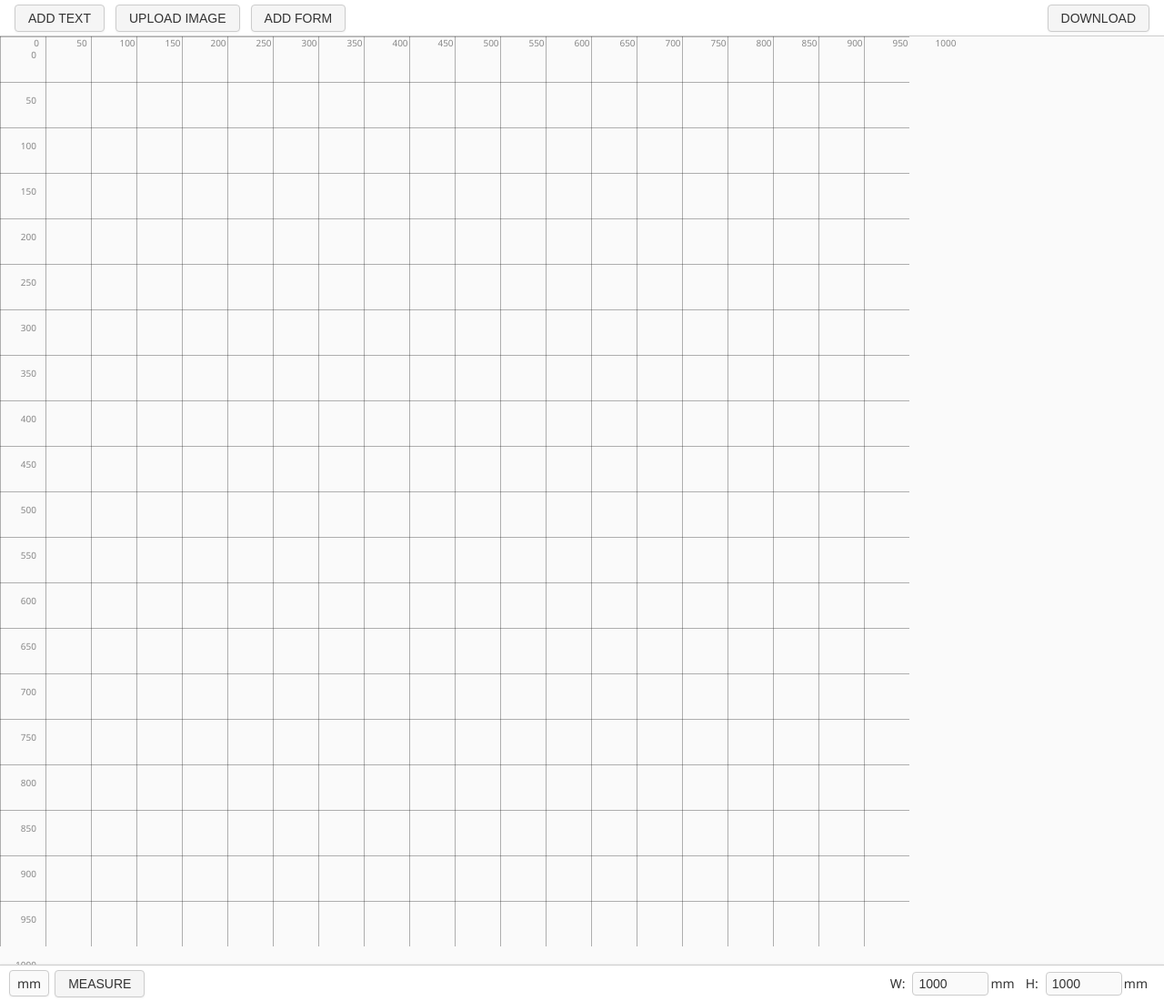
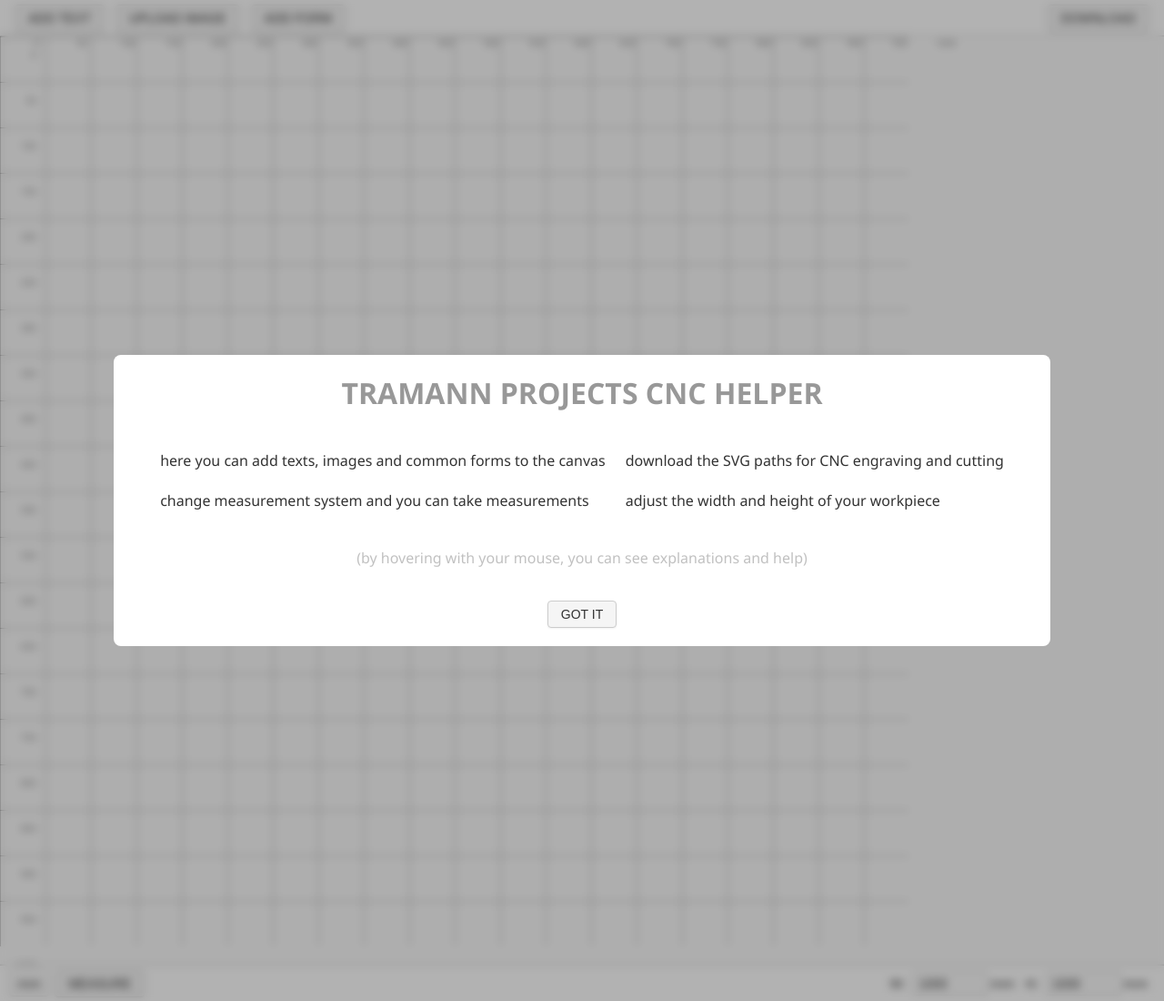
Before and after one commit to StultusEstQuiHocLegit/CNCHELPER, a PHP site: page / in a window 1280 px wide. Shown: the whole page at 91% size. Run offline with PHP 8.4, Linux system fonts and the light colour scheme.

Commit message:
Add onboarding info overlay

```diff
--- a/index.html
+++ b/index.html
@@ -7,6 +7,24 @@
   <link rel="stylesheet" href="style.css">
 </head>
 <body>
+  <!-- Info overlay shown on first load -->
+  <div id="infoOverlay">
+    <div id="infoBox">
+      <h1>TRAMANN PROJECTS CNC HELPER</h1>
+      <table>
+        <tr>
+          <td>here you can add texts, images and common forms to the canvas</td>
+          <td>download the SVG paths for CNC engraving and cutting</td>
+        </tr>
+        <tr>
+          <td>change measurement system and you can take measurements</td>
+          <td>adjust the width and height of your workpiece</td>
+        </tr>
+      </table>
+      <p class="hover-hint">(by hovering with your mouse, you can see explanations and help)</p>
+      <button id="gotItBtn">GOT IT</button>
+    </div>
+  </div>
   <!-- Top toolbar -->
   <div id="topBar">
     <div class="toolbar-left">
--- a/script.js
+++ b/script.js
@@ -2168,3 +2168,14 @@
   // Initialize after DOM is ready
   document.addEventListener('DOMContentLoaded', init);
 })();
+
+// Show info overlay on load and hide it when acknowledged
+document.addEventListener('DOMContentLoaded', () => {
+  const overlay = document.getElementById('infoOverlay');
+  const btn = document.getElementById('gotItBtn');
+  if (overlay && btn) {
+    btn.addEventListener('click', () => {
+      overlay.style.display = 'none';
+    });
+  }
+});
--- a/style.css
+++ b/style.css
@@ -225,3 +225,49 @@ button.active {
   background-color: #e9e9e9;
   color: #007bff;
 }
+
+/* Introductory info overlay */
+#infoOverlay {
+  position: fixed;
+  top: 0;
+  left: 0;
+  width: 100%;
+  height: 100%;
+  display: flex;
+  align-items: center;
+  justify-content: center;
+  background: rgba(0, 0, 0, 0.3);
+  backdrop-filter: blur(5px);
+  z-index: 2000;
+}
+
+#infoBox {
+  background: #fff;
+  padding: 20px 30px;
+  border-radius: 8px;
+  text-align: center;
+}
+
+#infoBox h1 {
+  margin-top: 0;
+  opacity: 0.5;
+}
+
+#infoBox table {
+  margin: 20px auto;
+  border-collapse: separate;
+  border-spacing: 20px;
+}
+
+#infoBox td {
+  text-align: justify;
+}
+
+#infoBox .hover-hint {
+  opacity: 0.3;
+  margin-top: 10px;
+}
+
+#infoBox button {
+  margin-top: 20px;
+}
```
